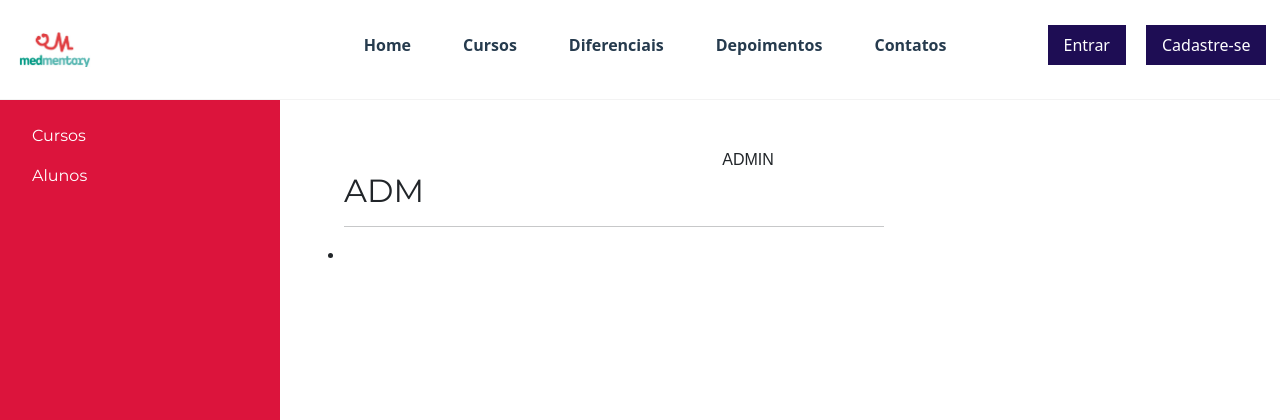
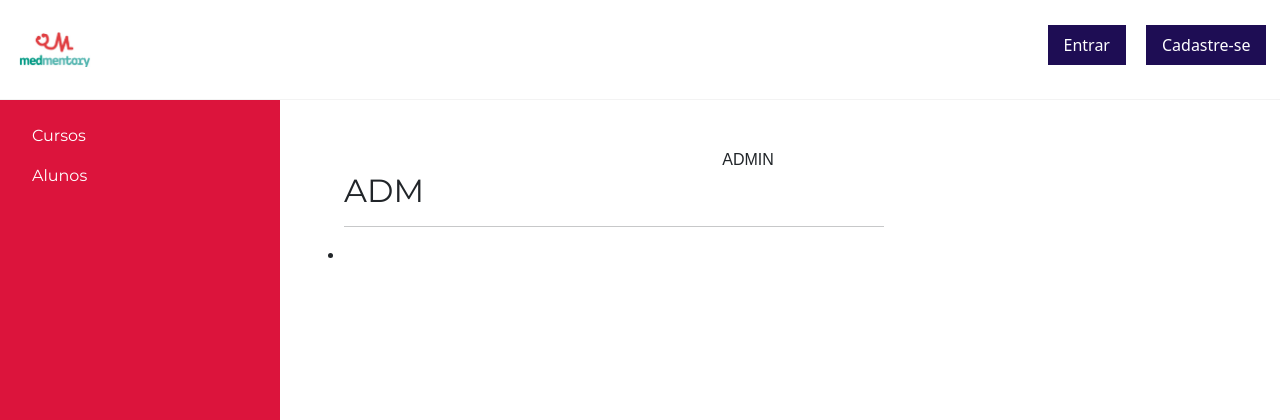
Before and after one commit to GabrielRnm/MedSiteFlsk, a Flask app: template templates/admPage.html in a window 1280 px wide. Shown: the top 420 px of the page. Run offline with Flask 3, Linux system fonts and the light colour scheme; the template is opened without the code that fills it, so the values that code supplies are empty; parts of the project's set-up code (start-up, migrations or seed data) failed here and were passed over.

Commit message:
Paginas Temporárias

```diff
--- a/static/curso_main.css
+++ b/static/curso_main.css
@@ -52,6 +52,7 @@
 
 .info_curso h3
 {
+    font-size: 2rem;
     margin-top: 10px;
 }
 
--- a/templates/Particulares.html
+++ b/templates/Particulares.html
@@ -7,7 +7,7 @@
 {% block main %}
     <div class="container">
         <div class="advPnls">
-            <img src="/static/assets/images/mainPg/Info.png">
+            <img src="/static/assets/images/Particulares/main.png">
         </div>
     </div>
 {% endblock%}
--- a/templates/admPage.html
+++ b/templates/admPage.html
@@ -29,25 +29,6 @@
                 <img class="smalltxtimg" draggable="false" src="/static/assets/images/medmentorylogo.jpeg">
             </a>
             <ul class="logregoutbox list-group list-group-flush list-group-horizontal">
-                <div class="hbar">
-                    <ul class="mPgbr list-group list-group-horizontal d-flex justify-content-center">
-                        <a href="/" tabindex="1">
-                            <span class="barO list-group-item rounded">Home</span>
-                        </a>
-                        <a href="/" tabindex="2">
-                            <span class="barO list-group-item rounded">Cursos</span>
-                        </a>
-                        <a href="/" tabindex="3">
-                            <span class="barO list-group-item rounded">Diferenciais</span>
-                        </a>
-                        <a href="/" tabindex="4">
-                            <span class="barO list-group-item rounded">Depoimentos</span>
-                        </a>
-                        <a href="/" tabindex="5">
-                            <span class="barO list-group-item rounded">Contatos</span>
-                        </a>
-                    </ul>
-                </div>
                 <div class="loginStuff">
                 {% if session["usr_id"] %}
                     <a class="userBtn btn btn-primary" style="margin: 0 5pt;" href="/logout" >Sair</a>
--- a/templates/baseLayout.html
+++ b/templates/baseLayout.html
@@ -46,7 +46,7 @@
                             <a href="#Diferenciais" tabindex="3">
                                 <span class="barO list-group-item rounded">Diferenciais</span>
                             </a>
-                            <a href="/" tabindex="4">
+                            <a href="#Depoimentos" tabindex="4">
                                 <span class="barO list-group-item rounded">Depoimentos</span>
                             </a>
                             <a href="#Contatos" tabindex="5">
@@ -66,7 +66,7 @@
                             </span>
                         </a>
                         <div class="userBtnC">
-                            <a class="userBtn btn btn-primary" href="usrMainPage">
+                            <a class="userBtn btn btn-primary" href="/usrMainPage">
                                 <svg xmlns="http://www.w3.org/2000/svg" width="16" height="16" fill="currentColor" class="userMi bi bi-person-lines-fill" viewBox="0 0 16 16">
                                     <path d="M6 8a3 3 0 1 0 0-6 3 3 0 0 0 0 6m-5 6s-1 0-1-1 1-4 6-4 6 3 6 4-1 1-1 1zM11 3.5a.5.5 0 0 1 .5-.5h4a.5.5 0 0 1 0 1h-4a.5.5 0 0 1-.5-.5m.5 2.5a.5.5 0 0 0 0 1h4a.5.5 0 0 0 0-1zm2 3a.5.5 0 0 0 0 1h2a.5.5 0 0 0 0-1zm0 3a.5.5 0 0 0 0 1h2a.5.5 0 0 0 0-1z"/>
                                 </svg>
```
Also changed, not shown: templates/alunoGrnc.html (+0 -19 lines), templates/cursos/coursPageCreate.html (+0 -19 lines), static/assets/images/Particulares/main.png (added).
